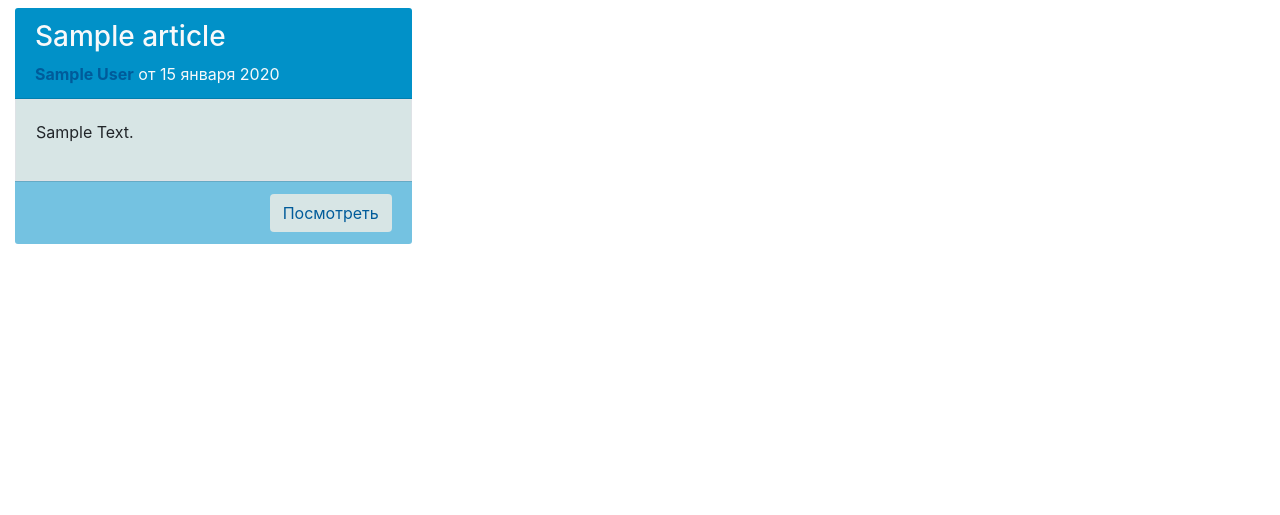
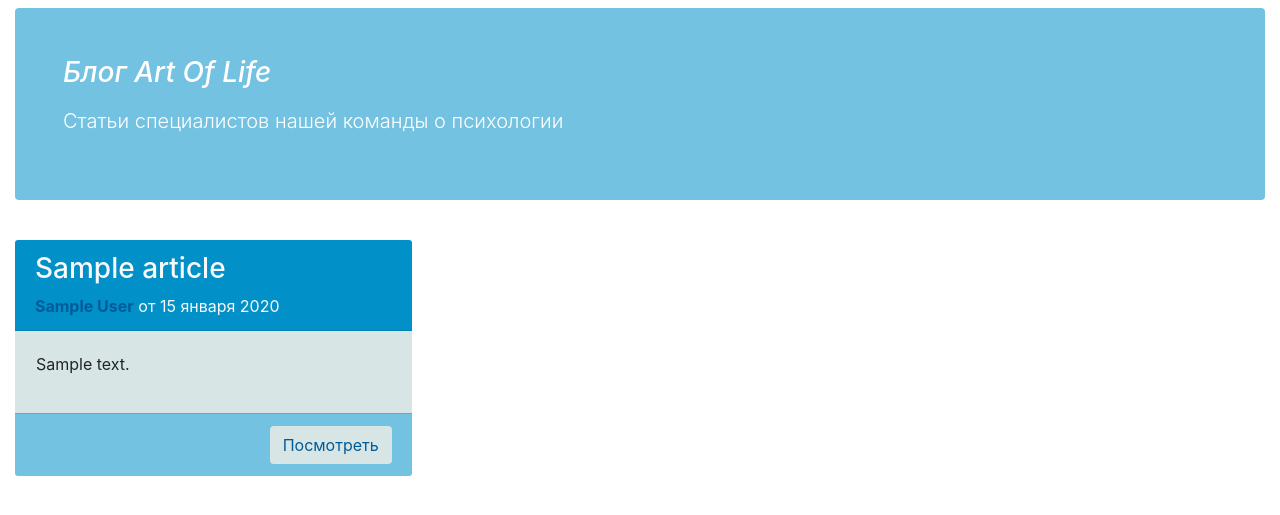
Before and after one commit to gda2048/PhychoBlog, a Django app: page /blog/article/ in a window 1280 px wide. Shown: the part 80-595 px from the top of the page. Run offline with Django 3.2, Linux system fonts and the light colour scheme; tables that the repository leaves empty hold one stand-in row (values such as "Sample post"); some libraries are stand-ins or nearby versions.

Commit message:
add jumbotron

```diff
--- a/blog/models.py
+++ b/blog/models.py
@@ -24,7 +24,7 @@ class Article(models.Model):
         Article model settings
         """
         db_table = 'articles'
-        ordering = ['release_date']
+        ordering = ['-release_date']
         verbose_name = 'Статья'
         verbose_name_plural = 'Статьи'
 
--- a/templates/blog/article.html
+++ b/templates/blog/article.html
@@ -2,7 +2,7 @@
 {% block title %} {{ article.name }} {% endblock %}
 {% block content %}
     {{ article.name }} <br>
-    {{ article.content }} <br>
+    <p class="mr-auto text-justify">{{ article.content | linebreaksbr| safe }} <br></p>
     {{ article.author.name }} <br>
 
     <div id="carouselExampleIndicators1" class="carousel slide d-none d-lg-block " data-ride="carousel">
--- a/templates/blog/articles.html
+++ b/templates/blog/articles.html
@@ -4,6 +4,12 @@
 {% endblock %}
 {% block title %} Блог {% endblock %}
 {% block content %}
+    <div class="jumbotron mt-2 p-3 p-md-5 text-white rounded bg-psycho-teal">
+        <div class="col-md-6 px-0">
+          <h3 class="font-italic">Блог Art Of Life</h3>
+          <p class="lead my-3">Статьи специалистов нашей команды о психологии</p>
+        </div>
+    </div>
     <div>
         <div class="row">
         {% for article in articles_list %}
@@ -17,7 +23,7 @@
                     </span>
                 </div>
                 <div class="card-body border bg-psycho-pearlbush">
-                    <div> {{ article.content| linebreaks |title| truncatechars:'300' }}</div>
+                    <p class="text-justify"> {{ article.content | linebreaksbr| safe| truncatechars:'300' }}</p>
                 </div>
               <div class="card-footer bg-psycho-teal text-right">
                   <b><a class='btn bg-psycho-pearlbush text-psycho-blue ' href = '{% url 'article' pk=article.id %}'>Посмотреть</a></b>
```
Also changed, not shown: blog/migrations/0006_auto_20190723_1502.py (added).
